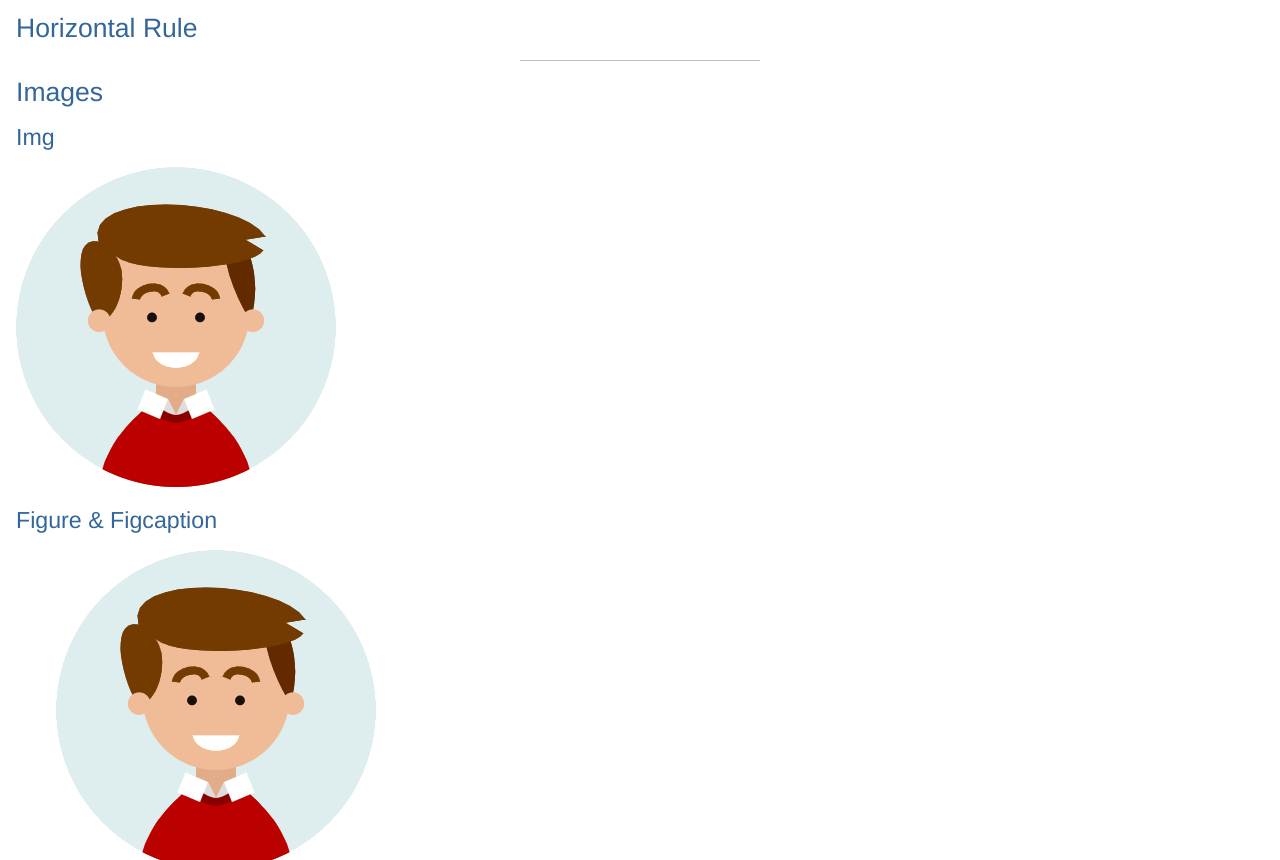
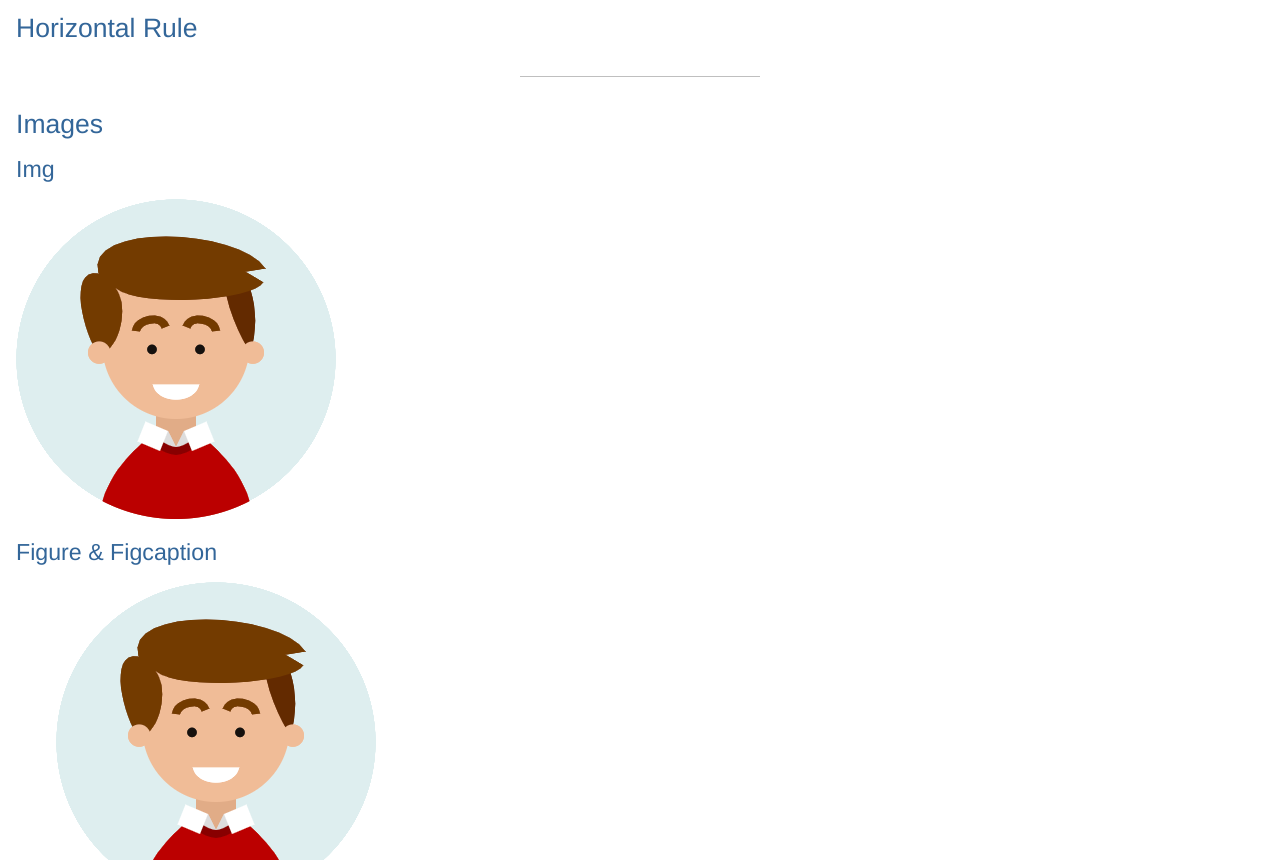
Before and after one commit to alvaromontoro/almond.css, a website: page demo/index.html in a window 1280 px wide. Shown: the part 4166-5026 px from the top of the page. Drawn offline with Linux system fonts and the light colour scheme.

Commit message:
Fix hr margins

```diff
--- a/src/tags/hr.scss
+++ b/src/tags/hr.scss
@@ -1,8 +1,9 @@
 hr {
   border: 0;
   border-top: 1px solid var(--secondary-light);
+  box-sizing: content-box;
   height: 0;
-  margin: 1rem auto;
+  margin: 2rem auto;
   max-width: 15rem;
   width: 50%;
 }
```
Also changed, not shown: dist/almond.css, dist/almond.min.css.
